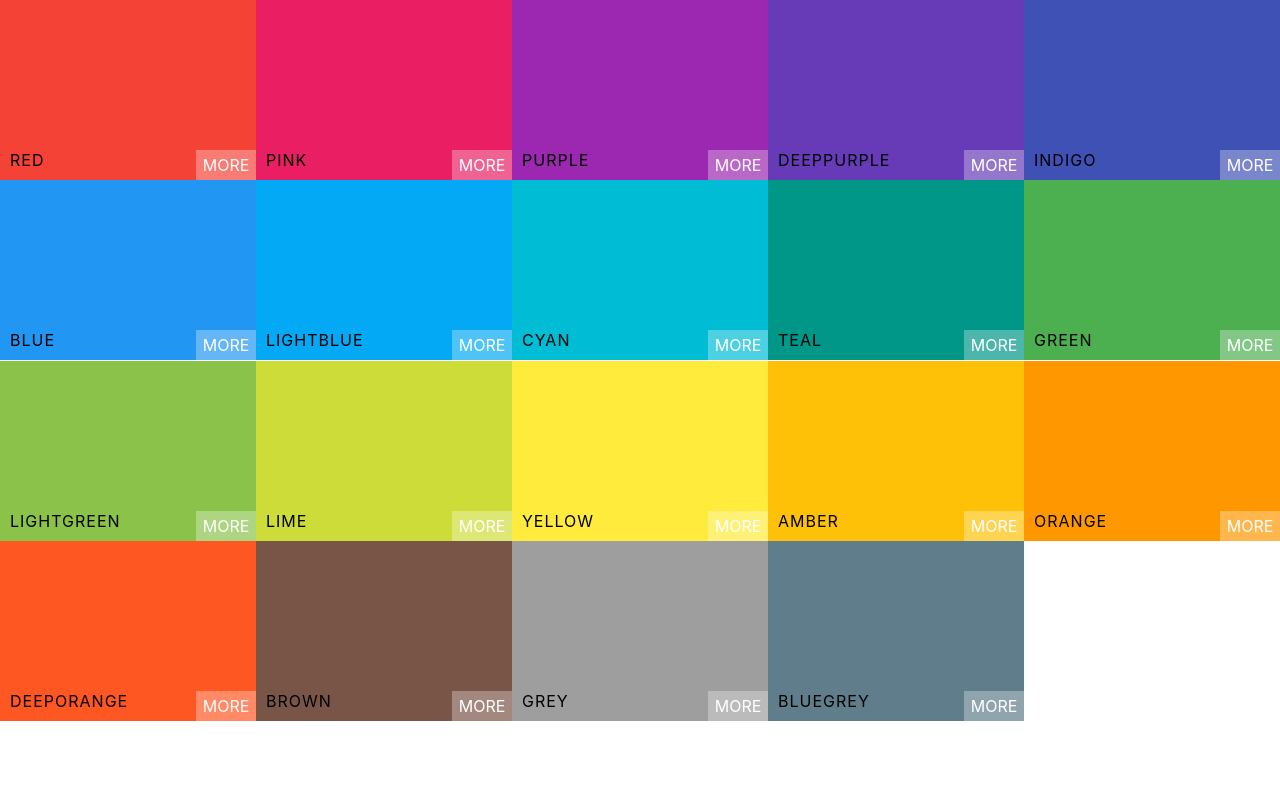
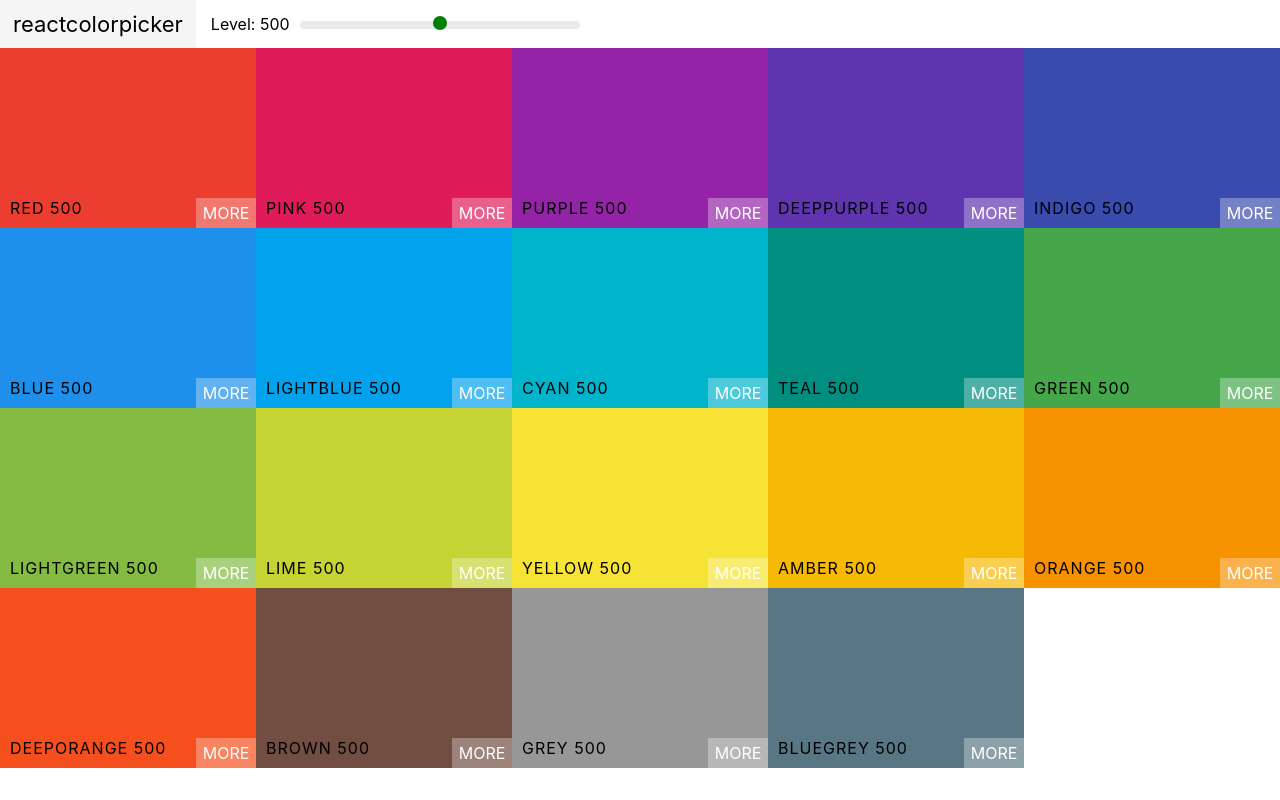
Before and after one commit to MKP21/colors, a React (Create React App) app: page / in a window 1280 px wide. Built offline with nearby package versions, Linux system fonts and the light colour scheme.

Commit message:
added navbar

```diff
--- a/package.json
+++ b/package.json
@@ -7,6 +7,7 @@
     "@testing-library/react": "^9.5.0",
     "@testing-library/user-event": "^7.2.1",
     "chroma-js": "^2.1.0",
+    "rc-slider": "^9.3.1",
     "react": "^16.13.1",
     "react-copy-to-clipboard": "^5.0.2",
     "react-dom": "^16.13.1",
--- a/src/App.js
+++ b/src/App.js
@@ -5,10 +5,9 @@ import { generatePalette } from './colorHelpers';
 
 class App extends React.Component {
   render() {
-    console.log(generatePalette(seedColors[0]));
     return (
       <div>
-        <Palette {...seedColors[0]} />
+        <Palette palette={generatePalette(seedColors[0])} />
       </div>
     );
   }
--- a/src/ColorBox.css
+++ b/src/ColorBox.css
@@ -6,7 +6,7 @@
     position: relative;
     cursor: pointer;
     text-transform: uppercase;
-    margin-bottom: -3.7px;
+    margin-bottom: -4px;
 }
 
 .copy-button{
--- /dev/null
+++ b/src/Navbar.css
@@ -0,0 +1,44 @@
+.Navbar{
+    display: flex;
+    align-items: center;
+    justify-content: flex-start;
+    height: 6vh;
+
+}
+
+.logo{
+    margin-right: 15px;
+    padding:  0 13px;
+    font-size: 22px;
+    background-color: whitesmoke;
+    height: 100%;
+    display: flex;
+    align-items: center;
+}
+
+.logo a{
+    text-decoration: none;
+    color:black;
+}
+
+.slider{
+    width: 35vh;
+    margin: 0 10px;
+    display: inline-block;
+}
+
+.rc-slider-track {
+    background-color: transparent;
+}
+.rc-slider-handle,
+.rc-slider-handle:active,
+.rc-slider-handle:hover{
+    background-color: green;
+    outline: none;
+    border: 2px solid green;
+    box-shadow: none;
+    height: -2px;
+}
+.rc-slider-rail{
+    height: 8px;
+}
--- /dev/null
+++ b/src/Navbar.js
@@ -0,0 +1,31 @@
+import React from 'react';
+import 'rc-slider/assets/index.css';
+import './Navbar.css';
+import Slider from 'rc-slider';
+
+class Navbar extends React.Component {
+
+    render() {
+        return (
+            <header className="Navbar">
+                <div className="logo">
+                    <a href="/">reactcolorpicker</a>
+                </div>
+                <div className="slider-container">
+                    <span>Level: {this.props.level}</span>
+                    <div className="slider">
+                        <Slider
+                            defaultValue={this.props.level}
+                            min={100}
+                            max={900}
+                            step={100}
+                            onAfterChange={this.props.changeLevel}
+                        />
+                    </div>
+                </div>
+            </header>
+        );
+    };
+}
+
+export default Navbar;
--- a/src/Palette.js
+++ b/src/Palette.js
@@ -1,14 +1,28 @@
 import React from 'react';
 import ColorBox from './ColorBox';
 import './Palette.css';
+import Navbar from './Navbar';
+
 
 class Palette extends React.Component {
+    constructor(props) {
+        super(props);
+        this.state = {
+            level: 500
+        };
+        this.changeLevel = this.changeLevel.bind(this);
+    }
+
+    changeLevel(level) {
+        this.setState({ level })
+    }
     render() {
-        const colorBoxes = this.props.colors.map(color => (
-            <ColorBox {...color} />
+        const colorBoxes = this.props.palette.colors[this.state.level].map(color => (
+            <ColorBox color={color.hex} name={color.name} />
         ));
         return (
             <div className="Palette">
+                <Navbar level={this.state.level} changeLevel={this.changeLevel} />
                 {/* navbar eventually */}
                 <div className="Palette-colors">
                     {colorBoxes}
```
Also changed, not shown: src/Palette.css (line endings or trailing spaces), 1 other file (tests, documents, lock files or other folders).
